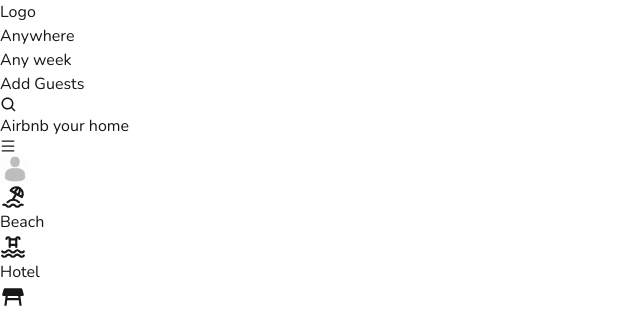
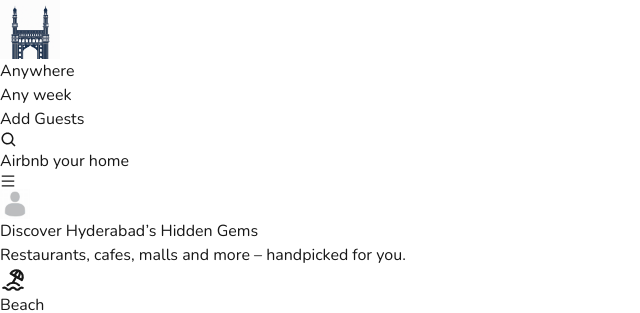
Before and after one commit to reneenjuveriya/best-hyderabad, a Next.js app: page / in a window 1280 px wide. Shown: the top 313 px of the page, without its empty margins (0-640 px from the left). Built offline with nearby package versions, Linux system fonts and the light colour scheme; no server answers; the database is empty; what world-countries would draw is missing.

Commit message:
worked on banner

```diff
--- /dev/null
+++ b/src/app/components/Banner.tsx
@@ -0,0 +1,23 @@
+import React from "react";
+import Container from "./Container";
+
+const Banner = () => {
+  return (
+    <Container>
+      <div className="relative bg-cover bg-center h-[300px] md:h-[400px] ">
+        <div className="absolute inset-0 bg-[#001a2c] flex items-center justify-center text-center px-4">
+          <div>
+            <h1 className="text-white text-3xl md:text-5xl font-bold">
+              Discover Hyderabad’s Hidden Gems
+            </h1>
+            <p className="text-gray-200 mt-3 text-lg">
+              Restaurants, cafes, malls and more – handpicked for you.
+            </p>
+          </div>
+        </div>
+      </div>
+    </Container>
+  );
+};
+
+export default Banner;
--- a/src/app/components/navbar/Categories.tsx
+++ b/src/app/components/navbar/Categories.tsx
@@ -60,7 +60,7 @@
    <Container>
         <div
             className="
-            pt-4 flex flex-row items-center justify-between overflow-x-auto"
+            pt-8 flex flex-row items-center justify-between overflow-x-auto border-b-2 border-grey-10"
         >
                 {categories.map((item) => (
                     <CategoryBox
--- a/src/app/components/navbar/Logo.tsx
+++ b/src/app/components/navbar/Logo.tsx
@@ -1,19 +1,26 @@
 'use client';
 
-// import Image from "next/image";
+import Image from "next/image";
 import { useRouter } from "next/navigation";
 
 const Logo = () => {
     const router= useRouter();
   return (
-    // <Image
-    //     alt="logo"
-    //     className="hidden md-block cursor-pointer"
-    //     src=""
-    // />
-    <div onClick={() => router.push('/')}>
-        Logo
-    </div>
+
+    <div
+  onClick={() => router.push('/')}
+  className="flex items-center space-x-2 cursor-pointer"
+>
+  <Image
+    alt="logo"
+    height="60"
+    width="60"
+    className="md-block"
+    src="/images/image.png"
+  />
+  {/* <span className="w-4  text-[#001a2c] text-l align-bottom font-semibold">Best Hyderabad</span> */}
+</div>
+
   )
 }
 
--- a/src/app/components/navbar/Navbar.tsx
+++ b/src/app/components/navbar/Navbar.tsx
@@ -15,8 +15,8 @@
   currentUser
 }) => {
     return (  <>
-        <div className="w-full h-20 bg-white fixed z-10 shadow-sm">
-          <div className="py-4 border-b-[1px]">
+        <div className="w-full  bg-white fixed z-10 shadow-sm">
+          <div className="py-2 border-b-[1px]">
           <Container>
             <div
               className="
@@ -35,7 +35,7 @@
           </Container>
 
           </div>
-          <Categories />
+
         </div>
       </> );
 }
--- a/src/app/components/navbar/Search.tsx
+++ b/src/app/components/navbar/Search.tsx
@@ -51,7 +51,7 @@
             Add Guests
 
           </div>
-          <div className="p-2 bg-rose-500 rounded-full text-white" >
+          <div className="p-2 bg-[#00406c] rounded-full text-white" >
            <BiSearch size={18} />
 
           </div>
--- a/src/app/globals.css
+++ b/src/app/globals.css
@@ -10,7 +10,7 @@
 @media (prefers-color-scheme: dark) {
   :root {
     --background: #0a0a0a;
-    --foreground: #ededed;
+    --foreground: #0a0a0a;
   }
 }
 
--- a/src/app/layout.tsx
+++ b/src/app/layout.tsx
@@ -9,6 +9,8 @@
 import getCurrentUser from "./actions/getCurrentUser";
 import RentModal from "./components/modals/RentModal";
 import SearchModal from "./components/modals/SearchModal";
+import Categories from "./components/navbar/Categories";
+import Banner from "./components/Banner";
 
 // const geistSans = Geist({
 //   variable: "--font-geist-sans",
@@ -46,9 +48,11 @@
           <LoginModal />
           <RegisterModal />
           <Navbar currentUser={currentUser}/>
+          <Banner/>
+          <Categories />
           {/* </AnimationWrapper> */}
         </ClientOnly>
-        <div className="pb-20 pt-28">
+        <div className="pb-20 pt-8">
           {children}
         </div>
       </body>
--- a/src/app/page.tsx
+++ b/src/app/page.tsx
@@ -31,7 +31,8 @@
   return (
     <ClientOnly>
       <Container>
-        <div className="pt-24 grid grid-cols-1 sm:grid-cols-2 md:grid-cols-3 lg:grid-cols-4 xl:grid-cols-5 2xl:grid-cols-6 gap-8">
+
+        <div className="grid grid-cols-1 sm:grid-cols-2 md:grid-cols-3 lg:grid-cols-4 xl:grid-cols-5 2xl:grid-cols-6">
           {listings?.map((listing) => (
             <ListingCard currentUser={currentUser} key={listing.id} data={listing} />
           ))}
```
Also changed, not shown: public/images/image.png (added), public/images/image1.png (added).
